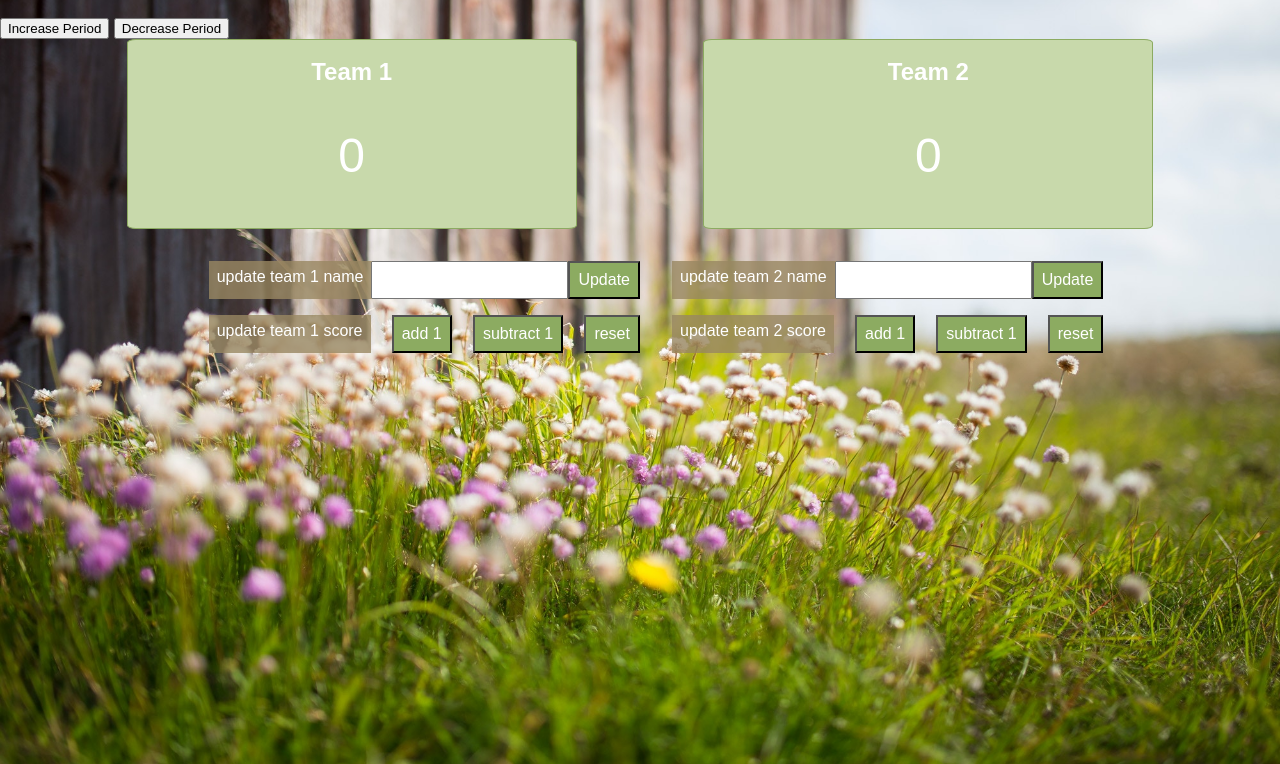
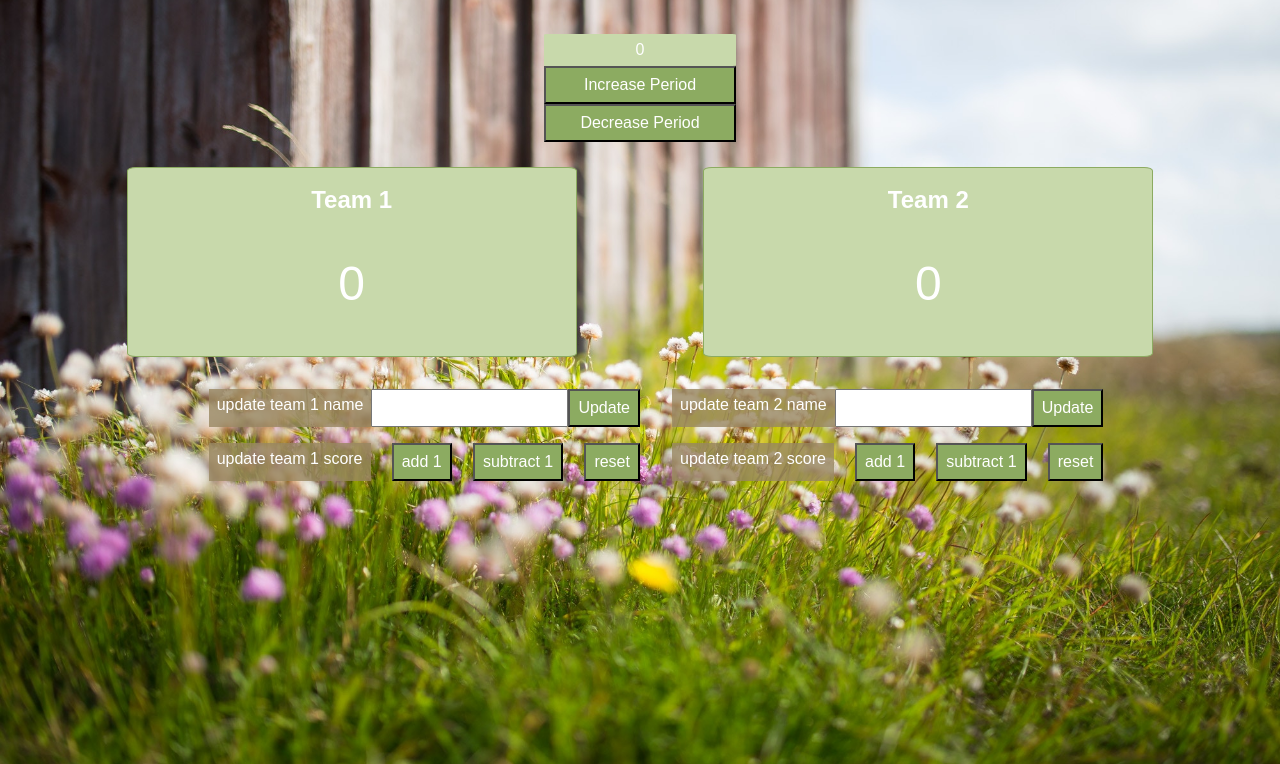
Before and after one commit to GarrettAnderson/scoreboard, a website: page public/index.html in a window 1280 px wide. Both pictures are taken after a click on the button "Increase Period". Shown: the part 57-821 px from the top of the page. Drawn offline with Linux system fonts and the light colour scheme.

Commit message:
added styles for the increase and decrease period section and styles for the period number display. added scripts to increase and decrease period number via their buttons

```diff
--- a/public/main.js
+++ b/public/main.js
@@ -2,14 +2,14 @@ let team1Score = 0
 let team2Score = 0
 let team1Name
 let team2Name
-// let gamePeriod
+let gamePeriod = 0
 
 const main = () => {
   document.querySelector('.team1Score').textContent = 0
   document.querySelector('.team2Score').textContent = 0
   document.querySelector('.team1Name').textContent = 'Team 1'
   document.querySelector('.team2Name').textContent = 'Team 2'
-  // document.querySelector('gamePeriod').textContent = 1
+  document.querySelector('gamePeriod').textContent = 0
 }
 
 // Team 1: when user clicks 'Add 1' button, increase counter by 1 for Team 1
@@ -99,10 +99,15 @@ const resetTeam2Score = () => {
   document.querySelector('.team-2-subtract-2-button').classList.remove('hide-button')
 }
 
-// const updatePeriod = () => {
-//     gamePeriod++
-//     gamePeriod = document.querySelector('.period-number').textContent = gamePeriod
-// }
+const increasePeriod = () => {
+  gamePeriod++
+  gamePeriod = document.querySelector('.period-number').textContent = gamePeriod
+}
+
+const decreasePeriod = () => {
+  gamePeriod--
+  gamePeriod = document.querySelector('.period-number').textContent = gamePeriod
+}
 
 document.addEventListener('DOMContentLoaded', main)
 
@@ -123,7 +128,8 @@ document.querySelector('.team-1-reset-1-button').addEventListener('click', reset
 document.querySelector('.team-2-reset-2-button').addEventListener('click', resetTeam2Score)
 
 // Increase period number
-// document.querySelector('.period-increase-button').addEventListener('click', updatePeriod)
+document.querySelector('.period-increase-button').addEventListener('click', increasePeriod)
+document.querySelector('.period-increase-button').addEventListener('click', decreasePeriod)
 
 // Run increaseNumber functions when 'Add 1' button is clicked
 // document.addEventListener('click',)
--- a/public/screen.css
+++ b/public/screen.css
@@ -102,6 +102,30 @@ input {
   display: none;
 }
 
+.period-tracker {
+  display: flex;
+  flex-direction: column;
+  align-items: center;
+  margin-bottom: 25px;
+}
+
+.period-tracker button {
+  background-color: #8cab61;
+  color: #fff;
+  font-size: 1rem;
+  padding: 0.5rem;
+  width: 15%;
+}
+
+.period-tracker p {
+  border-radius: 2%;
+  background-color: #c8d9ab;
+  width: 15%;
+  text-align: center;
+  margin-bottom: 0px;
+  color: #fff;
+  padding: 0.5rem 0rem;
+}
 /* Tablet View Styles */
 /* #add-button-team-1 {
     margin-left: 19%;
@@ -110,8 +134,7 @@ input {
 #add-button-team-2 {
     margin-left: 19%;
 } */
-
-@media only screen and (min-width: 768px) and (max-width: 1024px) {
+@media only screen and(min-width: 768px) and(max-width: 1024px) {
   .score-area {
     justify-content: space-evenly;
   }
```
Lines whose indentation alone changed are shown as unchanged.
